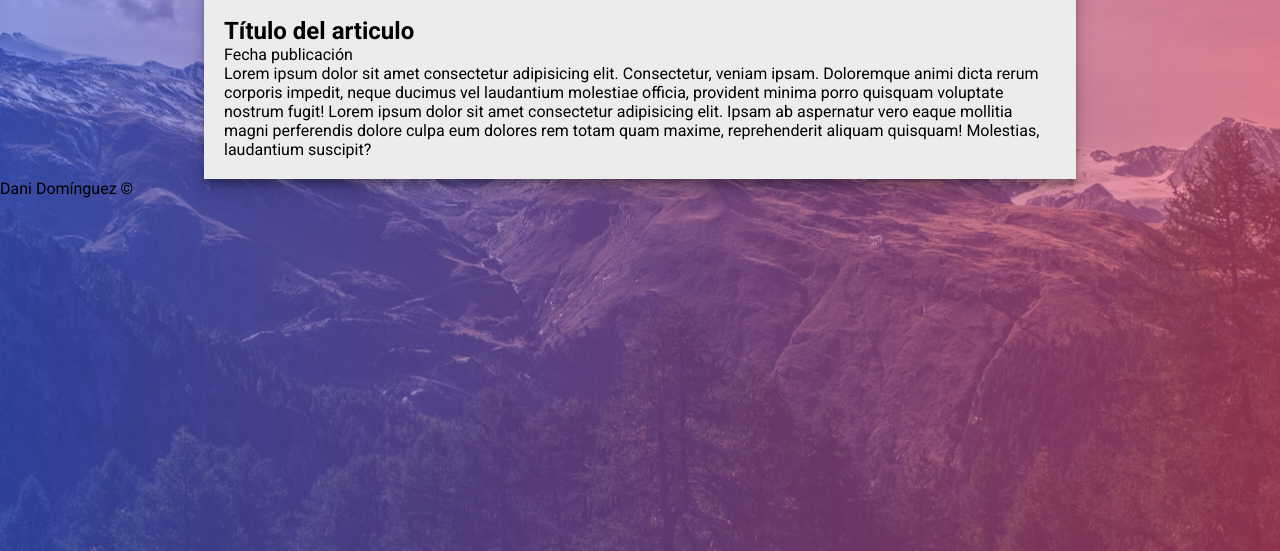
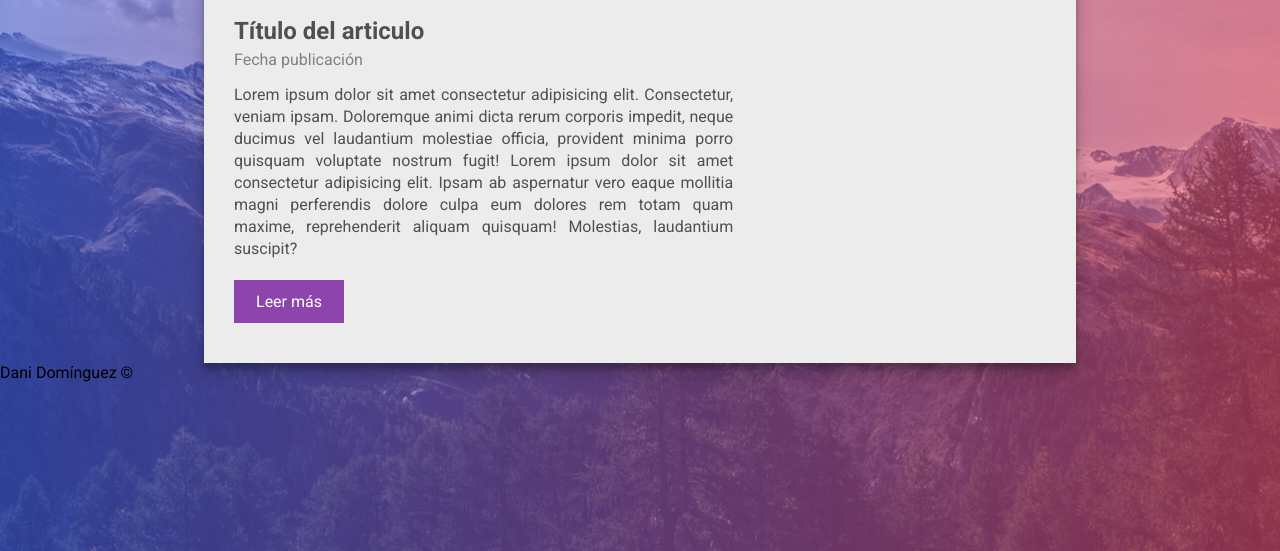
Before and after one commit to danidz96/proyecto-js, a plain HTML site: page index.html in a window 1280 px wide. Shown: the part 249-800 px from the top of the page. Drawn offline with Linux system fonts and the light colour scheme.

Commit message:
maquetación articulos

```diff
--- a/css/main.css
+++ b/css/main.css
@@ -65,3 +65,36 @@ body {
     text-decoration: none;
     padding: 0 20px;
 }
+
+#posts {
+    width: 60%;
+    float: left;
+    padding-left: 10px;
+}
+
+.post{
+    text-align: justify;
+    color: #4E5056;
+}
+
+.date{
+    color: gray;
+    display: block;
+    margin-top: 5px;
+}
+.post p {
+    margin-top: 15px;
+    margin-bottom: 20px;
+    line-height: 22px;
+}
+
+.button-more {
+    padding: 12px 20px;
+    background: #8e44ad;
+    color: white;
+    text-decoration: none;
+    display: block;
+    text-align: center;
+    width: 70px;
+    margin-bottom: 20px;
+}
--- a/index.html
+++ b/index.html
@@ -38,10 +38,12 @@
             <div id="posts">
                 <article class="post">
                     <h2>Título del articulo</h2>
-                    <span>Fecha publicación</span>
+                    <span class="date">Fecha publicación</span>
                     <p>Lorem ipsum dolor sit amet consectetur adipisicing elit. Consectetur, veniam ipsam. Doloremque animi dicta rerum corporis impedit, neque ducimus vel laudantium molestiae officia, provident minima porro quisquam voluptate nostrum fugit! Lorem ipsum dolor sit amet consectetur adipisicing elit. Ipsam ab aspernatur vero eaque mollitia magni perferendis dolore culpa eum dolores rem totam quam maxime, reprehenderit aliquam quisquam! Molestias, laudantium suscipit?</p>
+                    <a href="#" class="button-more">Leer más</a>
                 </article>
             </div>
+            <div class="clearfix"></div>
             <aside>
 
             </aside>
```
